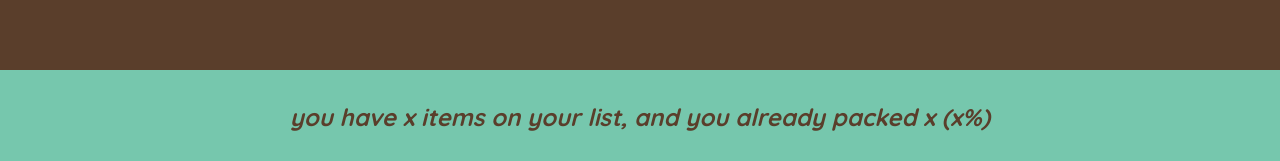
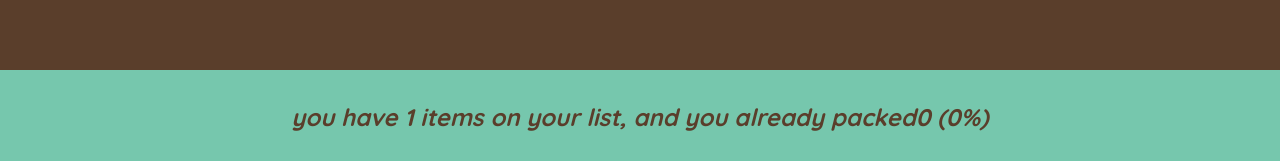
Before and after one commit to HRAWEBDEV/travel-list, a React (Create React App) app: page / in a window 1280 px wide. Both pictures are taken after typing "Sample" into the empty fields and a click on the button "ADD". Shown: the part 636-797 px from the top of the page. Built offline with nearby package versions, Linux system fonts and the light colour scheme.

Commit message:
add stats section

```diff
--- a/src/App.js
+++ b/src/App.js
@@ -29,7 +29,7 @@
     onDeleteItem={handleDeleteItem}
     onToggleItem={toggleItem}
    />
-   <Stats />
+   <Stats items={items} />
   </div>
  );
 };
--- a/src/components/Stats.js
+++ b/src/components/Stats.js
@@ -1,7 +1,25 @@
-const Stats = () => {
+const Stats = ({ items }) => {
+ if (!items.length)
+  return (
+   <footer className='stats'>
+    <p className='footer'>
+     <em>lets start adding items to your packing list</em>
+    </p>
+   </footer>
+  );
+
+ const packedNum = items.filter((item) => item.packed).length;
+ const percentage = Math.round((packedNum / items.length) * 100);
  return (
   <footer className='stats'>
-   <em>you have x items on your list, and you already packed x (x%)</em>
+   {percentage === 100 ? (
+    <em>everything is ready, let's go</em>
+   ) : (
+    <em>
+     you have {items.length} items on your list, and you already packed
+     {packedNum} ({percentage}%)
+    </em>
+   )}
   </footer>
  );
 };
```
